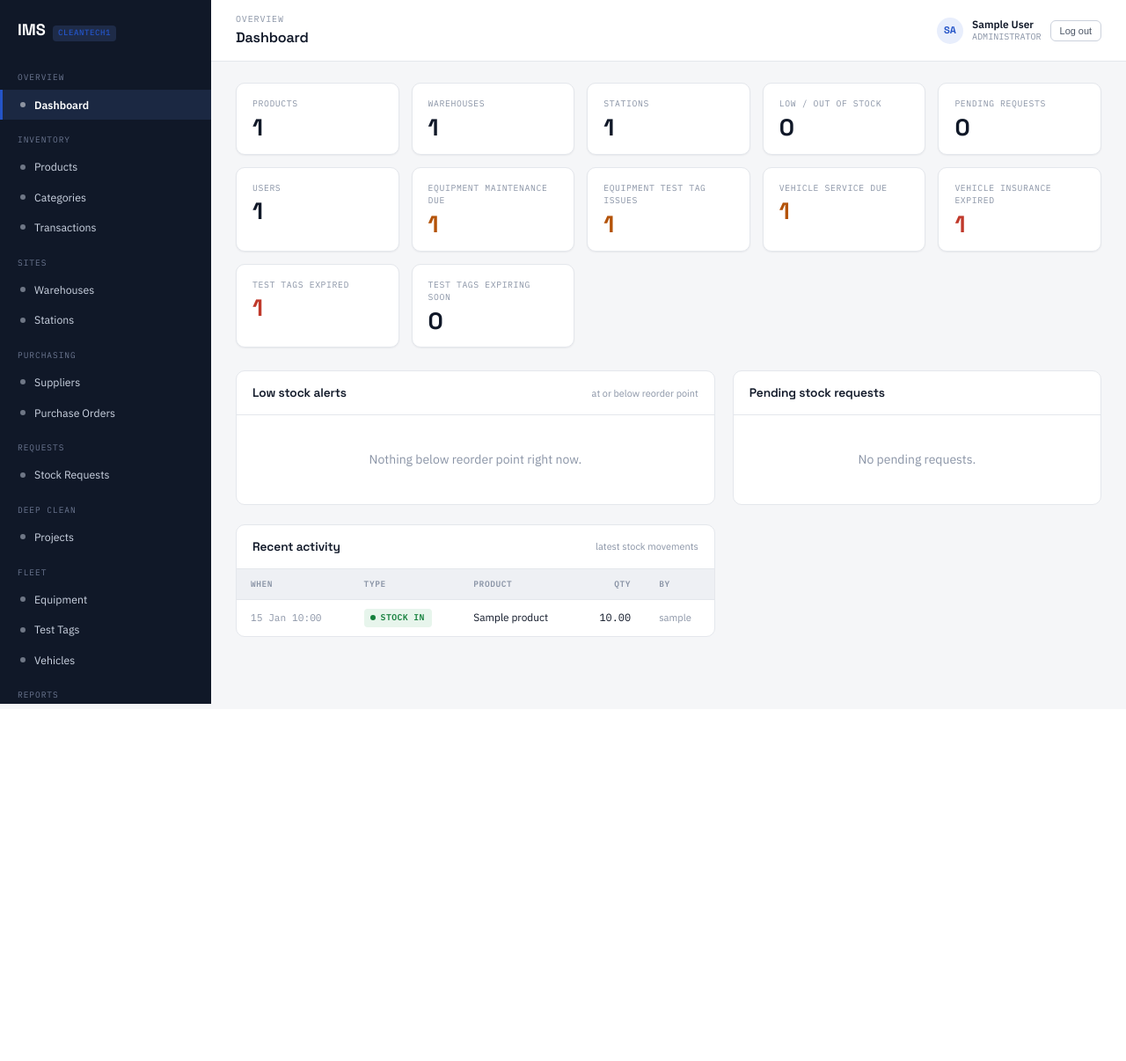
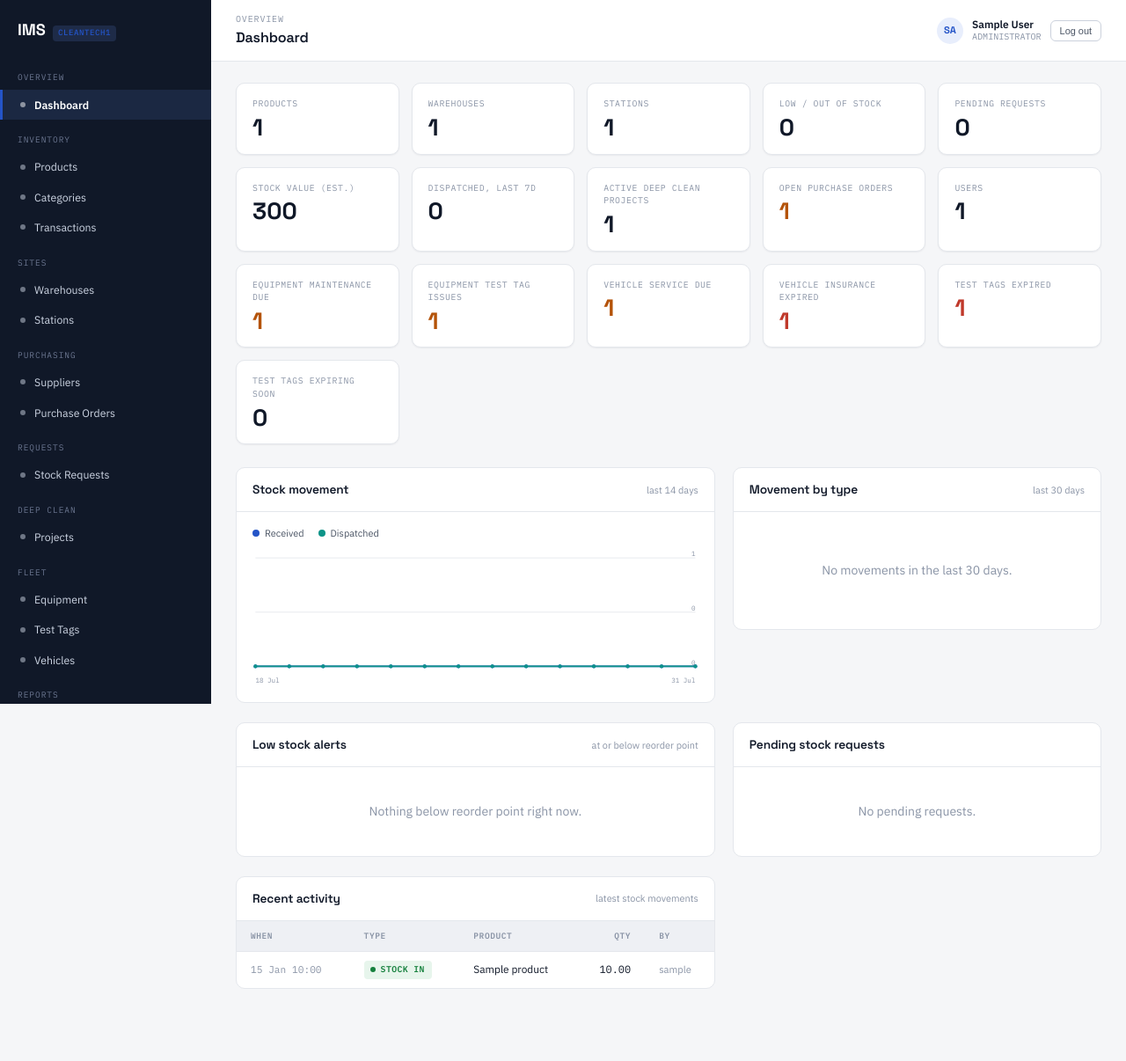
Before and after one commit to the-roshandahal/IMSDjango, a Django app: page / in a window 1280 px wide. Shown: the whole page at 88% size. Before the commit the page ends 800 px from the top, so only its background shows below. Run offline with Django 5.2, Linux system fonts and the light colour scheme; a user stored in the database is signed in; tables that the repository leaves empty hold one stand-in row (values such as "Sample post"); data that the repository does not hold is empty.

Commit message:
Add trend chart, movement breakdown, and new stat tiles to the dashboard
Dashboard now shows a 14-day stock movement line chart (received vs
dispatched, hand-rolled SVG -- no charting library dependency), a 30-day
movement-by-type bar chart, and four new stat tiles: estimated stock
value, last-7-day dispatch volume, active deep clean projects, and open
purchase orders. Chart colors are a validated categorical pair (blue/
teal, passes CVD-safety checks in both light and dark mode) added as
new --chart-1/--chart-2 tokens alongside the existing status palette,
kept separate from it since these are plain data-series colors, not
status judgments.

Everything reuses the existing RBAC/site-scoping: tiles and chart data
respect the same warehouse/station/project scoping as the rest of the
dashboard, and new tiles only render for roles with the relevant
capability (e.g. deepclean_supervisor sees their own active project
count, not purchase orders; wh_supervisor sees the reverse).

Co-Authored-By: Claude Sonnet 5 <noreply@anthropic.com>
Claude-Session: https://claude.ai/code/session_01CYDBefNVj9KnBLmtLZCHED

```diff
--- a/apps/reports/services.py
+++ b/apps/reports/services.py
@@ -8,6 +8,7 @@ from datetime import timedelta
 from decimal import Decimal
 
 from django.db.models import Count, Q, Sum
+from django.db.models.functions import TruncDate
 from django.utils import timezone
 
 from apps.audit.models import AuditLog
@@ -275,3 +276,52 @@ def audit_report(date_from, date_to):
     by_actor = qs.exclude(actor__isnull=True).values("actor__username").annotate(count=Count("id")).order_by("-count")[:25]
     by_action = qs.values("action").annotate(count=Count("id")).order_by("-count")[:25]
     return {"total": qs.count(), "by_actor": by_actor, "by_action": by_action}
+
+
+# --------------------------------------------------------------- Dashboard
+
+def _scope_txns(qs, warehouse_ids, station_ids):
+    if warehouse_ids is not None:
+        qs = qs.filter(
+            Q(source_warehouse_id__in=warehouse_ids) | Q(dest_warehouse_id__in=warehouse_ids)
+            | Q(station_id__in=(station_ids or []))
+        )
+    return qs
+
+
+def movement_trend(days=14, warehouse_ids=None, station_ids=None):
+    """Daily received (stock_in + return) vs dispatched (stock_out +
+    station_usage) quantity, oldest first -- feeds the dashboard trend
+    chart. One row per day even where nothing moved, so the chart has no
+    gaps to misread as missing data."""
+    today = timezone.now().date()
+    start = today - timedelta(days=days - 1)
+    qs = _scope_txns(
+        InventoryTransaction.objects.filter(timestamp__date__gte=start, timestamp__date__lte=today),
+        warehouse_ids, station_ids,
+    )
+    received = dict(
+        qs.filter(type__in=[TransactionType.STOCK_IN, TransactionType.RETURN])
+        .annotate(day=TruncDate("timestamp")).values("day").annotate(total=Sum("quantity")).values_list("day", "total")
+    )
+    dispatched = dict(
+        qs.filter(type__in=[TransactionType.STOCK_OUT, TransactionType.STATION_USAGE])
+        .annotate(day=TruncDate("timestamp")).values("day").annotate(total=Sum("quantity")).values_list("day", "total")
+    )
+    rows = []
+    for i in range(days):
+        d = start + timedelta(days=i)
+        rows.append({"date": d, "received": received.get(d, Decimal("0")), "dispatched": dispatched.get(d, Decimal("0"))})
+    return rows
+
+
+def transaction_type_breakdown(days=30, warehouse_ids=None, station_ids=None):
+    today = timezone.now().date()
+    start = today - timedelta(days=days - 1)
+    qs = _scope_txns(
+        InventoryTransaction.objects.filter(timestamp__date__gte=start, timestamp__date__lte=today),
+        warehouse_ids, station_ids,
+    )
+    rows = qs.values("type").annotate(count=Count("id")).order_by("-count")
+    labels = dict(TransactionType.choices)
+    return [{"type": r["type"], "label": labels.get(r["type"], r["type"]), "count": r["count"]} for r in rows]
--- a/static/css/app.css
+++ b/static/css/app.css
@@ -32,6 +32,9 @@
   --pending-soft: #eef0f2;
   --info: #2563a6;
   --info-soft: #e7f0f9;
+
+  --chart-1: #2454c7;
+  --chart-2: #0d9488;
 
   --radius: 6px;
   --radius-lg: 10px;
@@ -72,6 +75,9 @@
     --pending-soft: #1c2532;
     --info: #7db6f0;
     --info-soft: #0f2436;
+
+    --chart-1: #5b8def;
+    --chart-2: #0f9488;
 
     --shadow-1: 0 1px 2px rgba(0, 0, 0, 0.4);
     --shadow-2: 0 4px 20px rgba(0, 0, 0, 0.5);
@@ -277,6 +283,25 @@ main.content { padding: 24px 28px 60px; max-width: 1280px; }
 .stat-tile a:hover { text-decoration: none; }
 .stat-tile:hover { border-color: var(--line-strong); }
 
+/* ---------- Charts ---------- */
+.chart-legend { display: flex; gap: 16px; font-size: 0.78rem; color: var(--ink-600); margin-bottom: 10px; }
+.chart-legend-item { display: flex; align-items: center; gap: 6px; }
+.chart-legend-dot { width: 8px; height: 8px; border-radius: 50%; display: inline-block; }
+
+.trend-svg { width: 100%; height: auto; overflow: visible; }
+.trend-svg .gridline { stroke: var(--line); stroke-width: 1; }
+.trend-svg .axis-label { font-family: var(--font-mono); font-size: 9px; fill: var(--ink-400); }
+.trend-svg .baseline { stroke: var(--line-strong); stroke-width: 1; }
+.trend-svg .series-line { fill: none; stroke-width: 2; }
+.trend-svg .series-marker { r: 2.5; }
+.trend-svg .series-marker:hover { r: 4; }
+
+.bar-chart .bar-row { display: grid; grid-template-columns: 140px 1fr 48px; align-items: center; gap: 10px; padding: 6px 0; }
+.bar-chart .bar-label { font-size: 0.82rem; color: var(--ink-700); white-space: nowrap; overflow: hidden; text-overflow: ellipsis; }
+.bar-chart .bar-track { background: var(--surface-sunken); border-radius: 3px; height: 10px; overflow: hidden; }
+.bar-chart .bar-fill { height: 100%; border-radius: 3px; background: var(--chart-1); }
+.bar-chart .bar-value { font-family: var(--font-mono); font-size: 0.78rem; color: var(--ink-600); text-align: right; }
+
 /* ---------- Cards / panels ---------- */
 .panel {
   background: var(--surface-1);
--- a/templates/accounts/dashboard.html
+++ b/templates/accounts/dashboard.html
@@ -25,6 +25,28 @@
     <div class="stat-label">Pending requests</div>
     <a href="{% url 'stock_requests_web:list' %}?status=pending"><div class="stat-value">{{ pending_requests_count }}</div></a>
   </div>
+  {% if inventory_value is not None %}
+  <div class="stat-tile">
+    <div class="stat-label">Stock value (est.)</div>
+    <a href="{% url 'reports_web:inventory' %}"><div class="stat-value">{{ inventory_value|floatformat:0 }}</div></a>
+  </div>
+  <div class="stat-tile">
+    <div class="stat-label">Dispatched, last 7d</div>
+    <a href="{% url 'reports_web:consumption' %}"><div class="stat-value">{{ week_dispatched|floatformat:0 }}</div></a>
+  </div>
+  {% endif %}
+  {% if active_projects_count is not None %}
+  <div class="stat-tile">
+    <div class="stat-label">Active deep clean projects</div>
+    <a href="{% url 'projects_web:list' %}?status=active"><div class="stat-value">{{ active_projects_count }}</div></a>
+  </div>
+  {% endif %}
+  {% if open_po_count is not None %}
+  <div class="stat-tile {% if open_po_count %}alert{% endif %}">
+    <div class="stat-label">Open purchase orders</div>
+    <a href="{% url 'purchasing_web:list' %}"><div class="stat-value">{{ open_po_count }}</div></a>
+  </div>
+  {% endif %}
   {% if is_admin %}
   <div class="stat-tile">
     <div class="stat-label">Users</div>
@@ -64,6 +86,63 @@
   </div>
   {% endif %}
 </div>
+
+{% if trend_chart %}
+<div class="two-col">
+  <div>
+    <div class="panel">
+      <div class="panel-head"><h2>Stock movement</h2><span class="sub">last 14 days</span></div>
+      <div class="panel-body">
+        <div class="chart-legend">
+          <span class="chart-legend-item"><span class="chart-legend-dot" style="background:var(--chart-1);"></span>Received</span>
+          <span class="chart-legend-item"><span class="chart-legend-dot" style="background:var(--chart-2);"></span>Dispatched</span>
+        </div>
+        <svg class="trend-svg" viewBox="0 0 {{ trend_chart.width }} {{ trend_chart.height }}" preserveAspectRatio="none">
+          {% for y, label in trend_chart.gridlines %}
+          <line class="gridline" x1="{{ trend_chart.plot_left }}" y1="{{ y }}" x2="{{ trend_chart.plot_right }}" y2="{{ y }}"></line>
+          <text class="axis-label" x="{{ trend_chart.plot_right }}" y="{{ y }}" dy="-2" text-anchor="end">{{ label }}</text>
+          {% endfor %}
+          <line class="baseline" x1="{{ trend_chart.plot_left }}" y1="{{ trend_chart.baseline_y }}" x2="{{ trend_chart.plot_right }}" y2="{{ trend_chart.baseline_y }}"></line>
+
+          <polyline class="series-line" points="{{ trend_chart.received_points }}" style="stroke:var(--chart-1);"></polyline>
+          <polyline class="series-line" points="{{ trend_chart.dispatched_points }}" style="stroke:var(--chart-2);"></polyline>
+
+          {% for m in trend_chart.received_markers %}
+          <circle class="series-marker" cx="{{ m.x }}" cy="{{ m.y }}" style="fill:var(--chart-1);"><title>{{ m.date }} received: {{ m.value }}</title></circle>
+          {% endfor %}
+          {% for m in trend_chart.dispatched_markers %}
+          <circle class="series-marker" cx="{{ m.x }}" cy="{{ m.y }}" style="fill:var(--chart-2);"><title>{{ m.date }} dispatched: {{ m.value }}</title></circle>
+          {% endfor %}
+
+          {% if trend_chart.x_first %}<text class="axis-label" x="{{ trend_chart.x_first.x }}" y="{{ trend_chart.height }}" text-anchor="start">{{ trend_chart.x_first.label|date:"d M" }}</text>{% endif %}
+          {% if trend_chart.x_last %}<text class="axis-label" x="{{ trend_chart.x_last.x }}" y="{{ trend_chart.height }}" text-anchor="end">{{ trend_chart.x_last.label|date:"d M" }}</text>{% endif %}
+        </svg>
+      </div>
+    </div>
+  </div>
+
+  <div>
+    <div class="panel">
+      <div class="panel-head"><h2>Movement by type</h2><span class="sub">last 30 days</span></div>
+      <div class="panel-body">
+        {% if type_breakdown %}
+        <div class="bar-chart">
+          {% for row in type_breakdown %}
+          <div class="bar-row">
+            <div class="bar-label">{{ row.label }}</div>
+            <div class="bar-track"><div class="bar-fill" style="width:{{ row.pct }}%;"></div></div>
+            <div class="bar-value">{{ row.count }}</div>
+          </div>
+          {% endfor %}
+        </div>
+        {% else %}
+        <div class="empty-state">No movements in the last 30 days.</div>
+        {% endif %}
+      </div>
+    </div>
+  </div>
+</div>
+{% endif %}
 
 <div class="two-col">
   <div>
```
Also changed, not shown: apps/accounts/web_views.py (+88 -0 lines).
